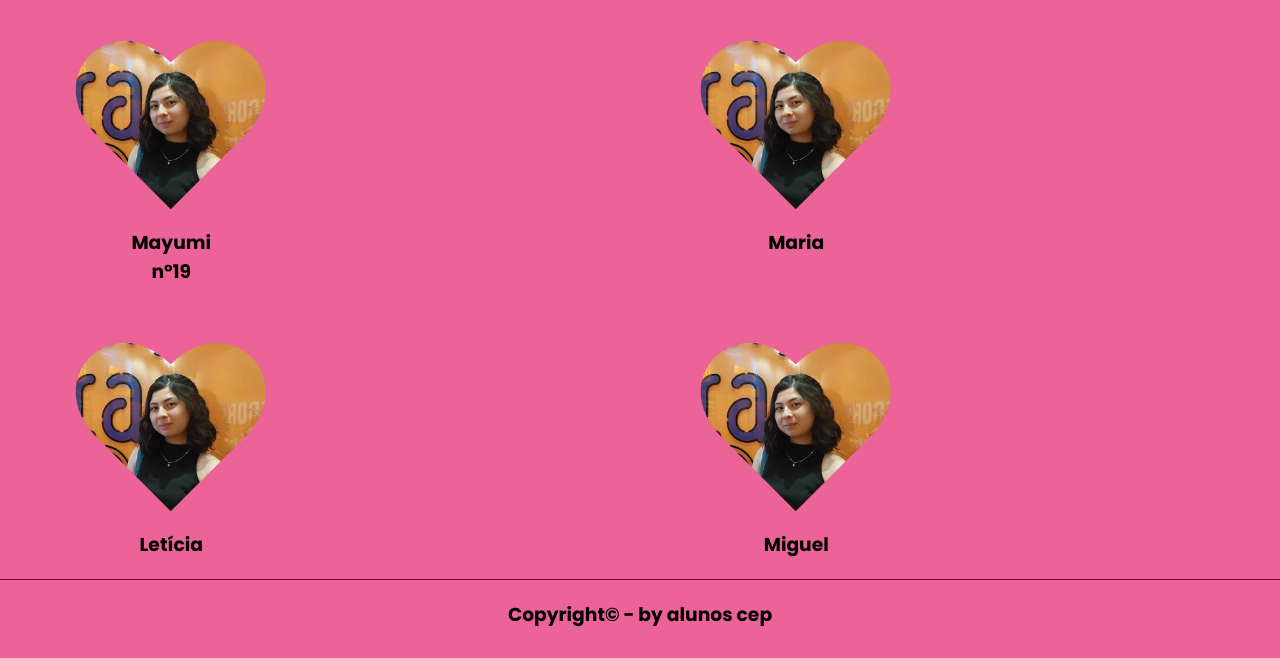
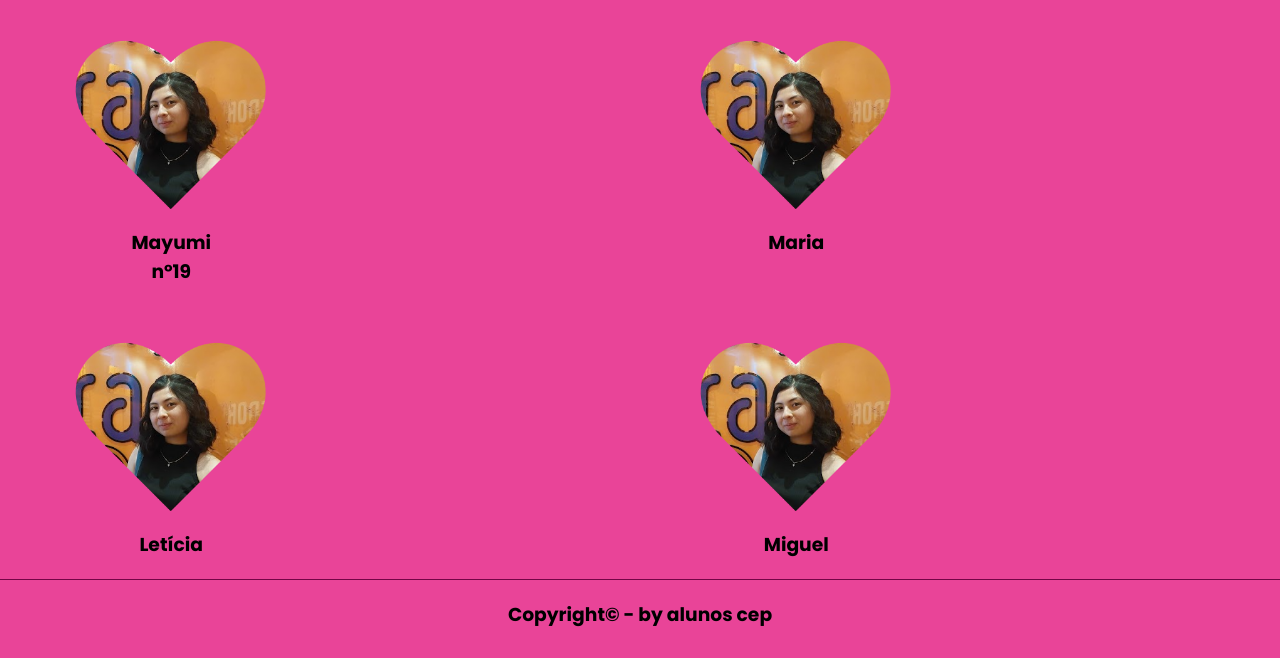
Before and after one commit to JuMayumiC/Barbies-Site, a plain HTML site: page index.html in a window 1280 px wide. Shown: the part 612-1270 px from the top of the page. Drawn offline with Linux system fonts and the light colour scheme.

Commit message:
modified:   style.css

```diff
--- a/style.css
+++ b/style.css
@@ -2,7 +2,7 @@
     margin: 0;
     padding: 0;
     font-family: 'Poppins', sans-serif;
-    background-color: #EC6397;
+    background-color: #e94498;
 
 }
 
```
